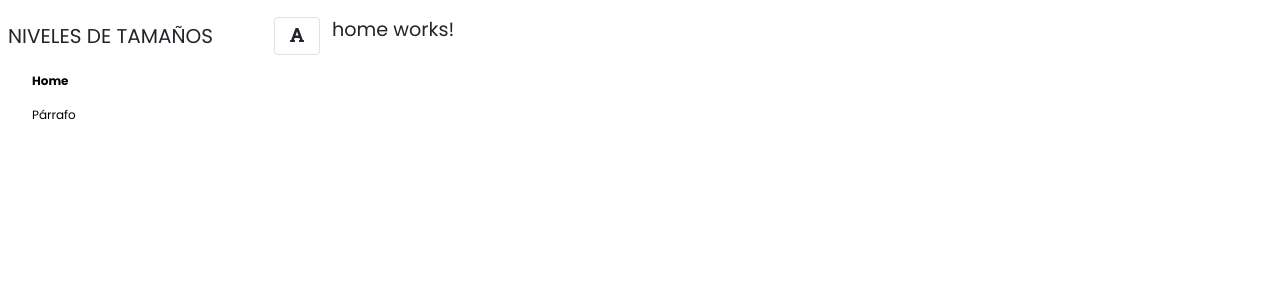
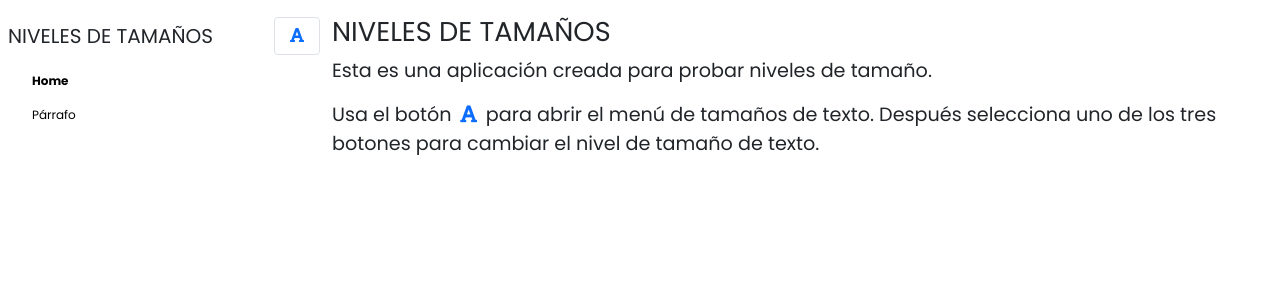
Before and after one commit to cealcuadrado/font-size-general, an Angular app: page /home in a window 1280 px wide. Shown: the top 300 px of the page. Built offline with nearby package versions, Linux system fonts and the light colour scheme.

Commit message:
Apariencia de vista inicial, vista párrafo, y botón que abre el menú de botones para cambiar tamaño

```diff
--- a/src/app/home/home.component.html
+++ b/src/app/home/home.component.html
@@ -1 +1,5 @@
-<p>home works!</p>
+<h1 class="text-uppercase">Niveles de tamaños</h1>
+
+<p>Esta es una aplicación creada para probar niveles de tamaño.</p>
+
+<p>Usa el botón <i class="fa fa-font text-primary fa-fw"></i> para abrir el menú de tamaños de texto. Después selecciona uno de los tres botones para cambiar el nivel de tamaño de texto.</p>
--- a/src/app/layout/header/header.component.html
+++ b/src/app/layout/header/header.component.html
@@ -5,7 +5,7 @@
     </a>
     <span>
       <button class="btn btn-change-text-size border" [ngbPopover]="popContent" [popoverTitle]="popTitle">
-        <i class="fa fa-font fa-fw"></i>
+        <i class="fa fa-font text-primary fa-fw"></i>
       </button>
       <button class="btn btn-collapse border" type="button" (click)="changeCollapse()">
         <i class="fa fa-bars text-primary fa-fw"></i>
--- a/src/app/paragraph/paragraph.component.html
+++ b/src/app/paragraph/paragraph.component.html
@@ -1,3 +1,5 @@
+<h1 class="text-uppercase">Párrafo</h1>
+
 <p>Lorem ipsum dolor sit amet, consectetur adipiscing elit. Vivamus faucibus pellentesque eros in porta. Quisque id sem
 euismod, pellentesque orci non, pretium mi. Duis augue elit, venenatis in odio at, egestas tempus eros. Phasellus sapien
 turpis, suscipit nec egestas vitae, feugiat vel ligula. Aliquam nec eros consequat, tempor odio vel, scelerisque neque.
```
